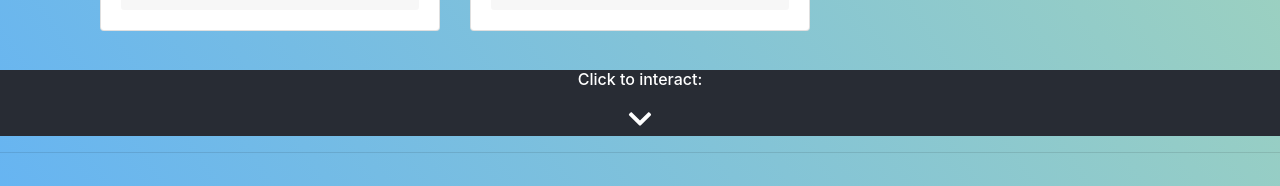
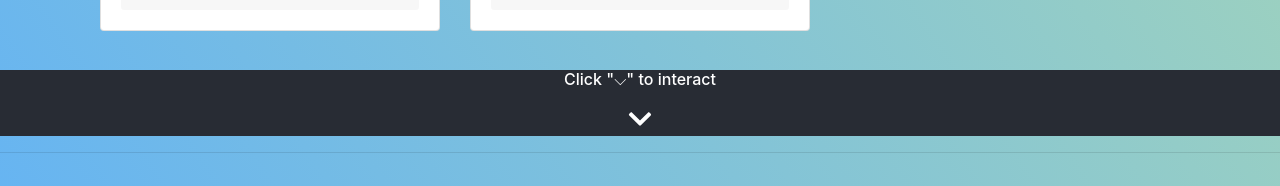
Before and after one commit to bavrumov/Splash-Page, a React (Create React App) app: page / in a window 1280 px wide. Shown: the part 1552-1738 px from the top of the page. Built offline with nearby package versions, Linux system fonts and the light colour scheme.

Commit message:
Added interaction instructions to state

```diff
--- a/src/Blurb.js
+++ b/src/Blurb.js
@@ -6,7 +6,29 @@ import AnimatedCollapsible from './AnimatedCollapsible.js'
 
 class Blurb extends Component {
 
+    constructor(props) {
+        super(props);
+
+        this.state = {
+            helper: true,
+        }
+
+        this.vanishInstructions = this.vanishInstructions.bind(this);
+    }
+
+    vanishInstructions() {
+        this.setState({
+            helper: false
+        });
+    }
+
     render() {
+        let instruction;
+        if (this.state.helper)
+            instruction = <h6>Click "{String.fromCharCode(0x2335)}" to interact</h6>
+        else
+            instruction = "";
+
         let blurb = <Container fluid={true}>
                 <Row>
                 <Col lg={{size:3, offset:2}} sm={{size:4, offset:1}}>
@@ -21,12 +43,12 @@ class Blurb extends Component {
                         <Col xs={4}><Anchor name="Email me" url="mailto:bavrumov@hotmail.com"></Anchor></Col>
                     </Row>
                 </Col>
-                </Row>
+                </Row><br />
             </Container>
         return (
             <header className={"App-header"}>
-                <h6>Click to interact:</h6>
-                <AnimatedCollapsible text={blurb}></AnimatedCollapsible>
+                {instruction}
+                <AnimatedCollapsible onClick={this.vanishInstructions} text={blurb}></AnimatedCollapsible>
             </header>
         )
     }
```
